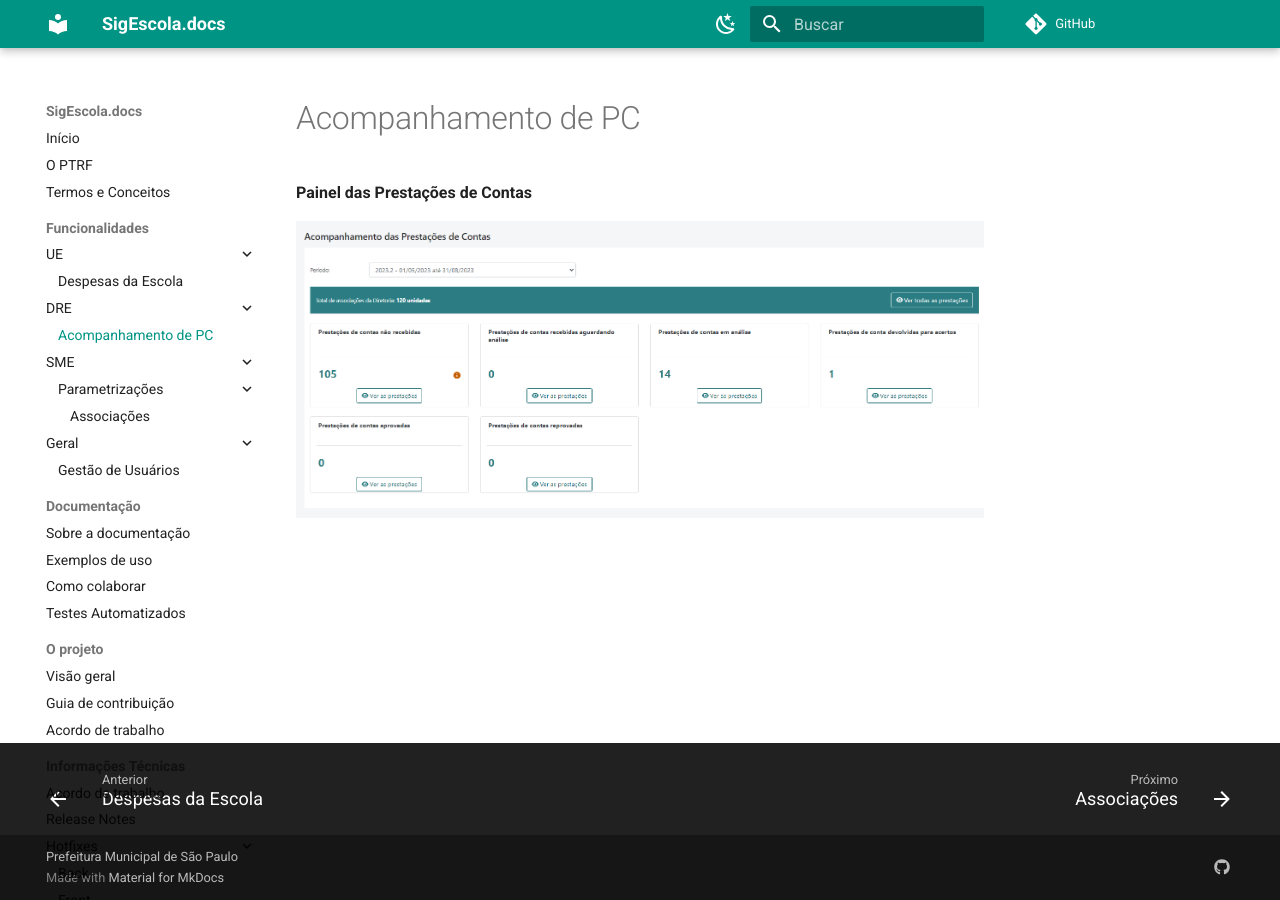
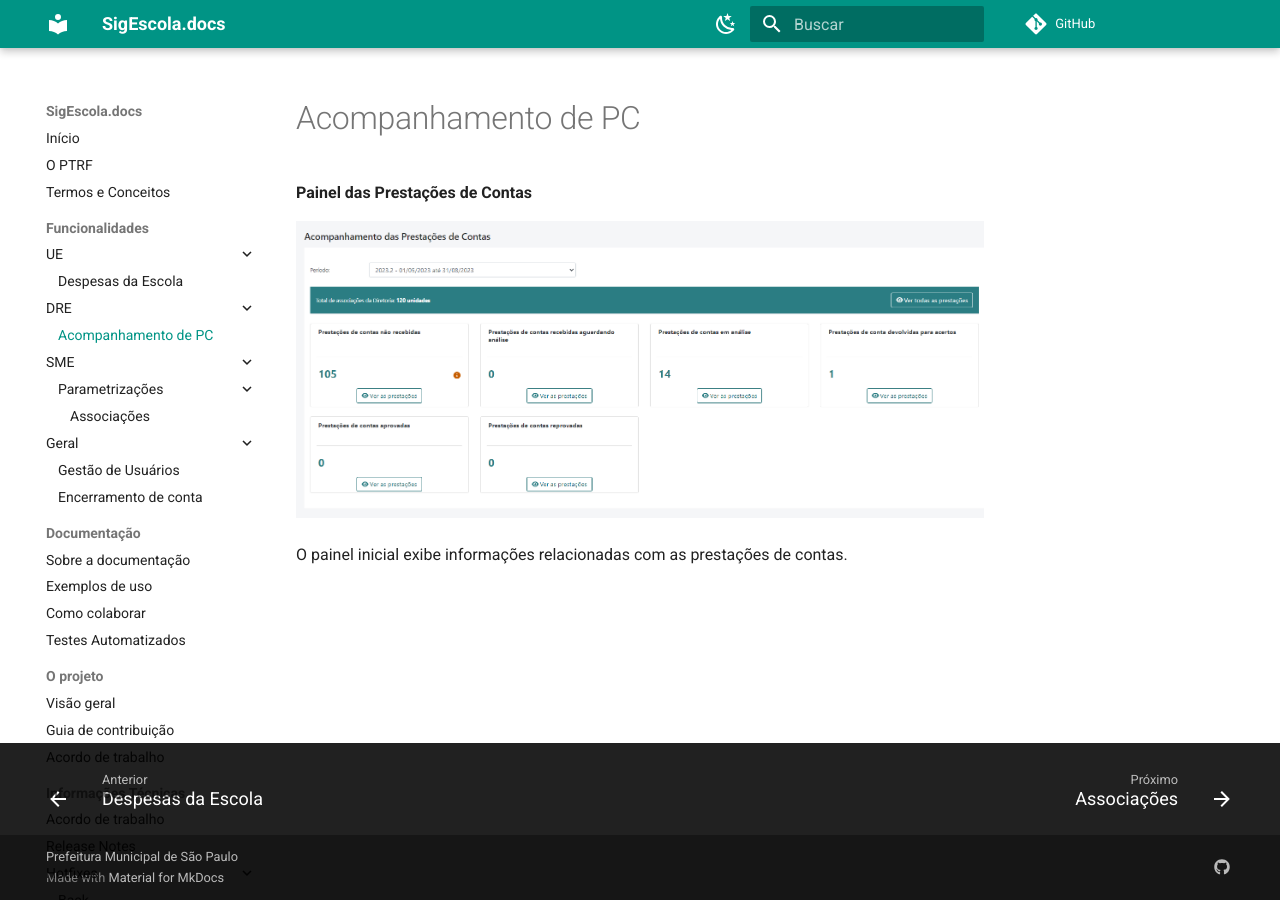
Before and after one commit to prefeiturasp/SME-PTRF-Docs, an MkDocs documentation site: the page built from docs/funcionalidades/dre/Acompanhamento de PC.md, in a window 1280 px wide. Built offline with MkDocs 1.6.1 and Material for MkDocs 9.7.7, drawn with Linux system fonts in a browser that asks for light colours; comment, search, counter and statistics services are not loaded.

```diff
--- a/docs/funcionalidades/dre/Acompanhamento de PC.md
+++ b/docs/funcionalidades/dre/Acompanhamento de PC.md
@@ -3,3 +3,5 @@
 **Painel das Prestações de Contas**
 
 ![Painel de Prestações de Contas](../../imagens/DRE/Painel PC.png)
+
+O painel inicial exibe informações relacionadas com as prestações de contas.
--- a/mkdocs.yml
+++ b/mkdocs.yml
@@ -16,6 +16,7 @@ nav:
                 - 'Associações': funcionalidades/sme/Associações.md
           - 'Geral':
                 - 'Gestão de Usuários': funcionalidades/Geral/Gestão de Usuários.md
+                - 'Encerramento de conta': funcionalidades/Geral/Encerramento de conta.md
     - Documentação:
           - 'Sobre a documentação': sigescola_docs/docs_project.md
           - 'Exemplos de uso': sigescola_docs/mkdocs_exemplos_uso.md
```
Also changed, not shown: docs/imagens/Associação/conta zerada.png (added), 1 other file.
